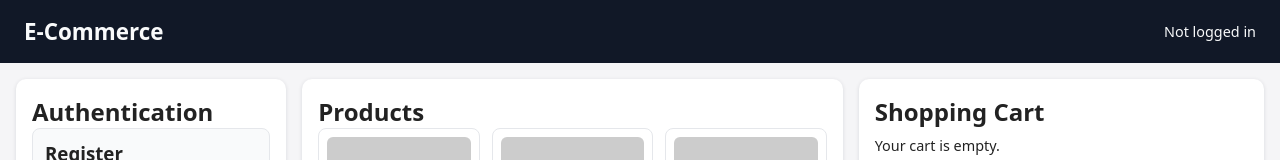
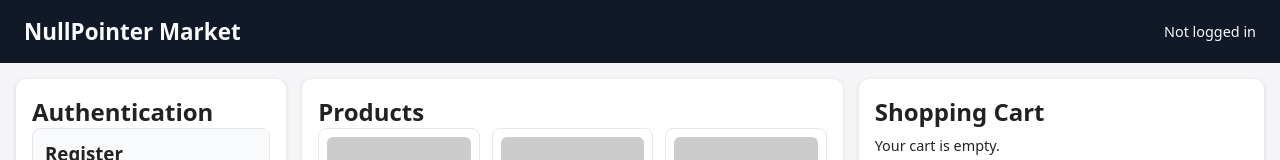
Before and after one commit to rehndev/fullstack-java-ecommerce, a plain HTML site: page index.html in a window 1280 px wide. Shown: the top 160 px of the page. Drawn offline with Linux system fonts and the light colour scheme; no server answers; placeholder pictures from the web are drawn by us.

Commit message:
html update

```diff
--- a/index.html
+++ b/index.html
@@ -9,7 +9,7 @@
 </head>
 <body>
 <header class="top-bar">
-    <h1>E-Commerce</h1>
+    <h1>NullPointer Market</h1>
     <div id="user-info"></div>
 </header>
 
```
